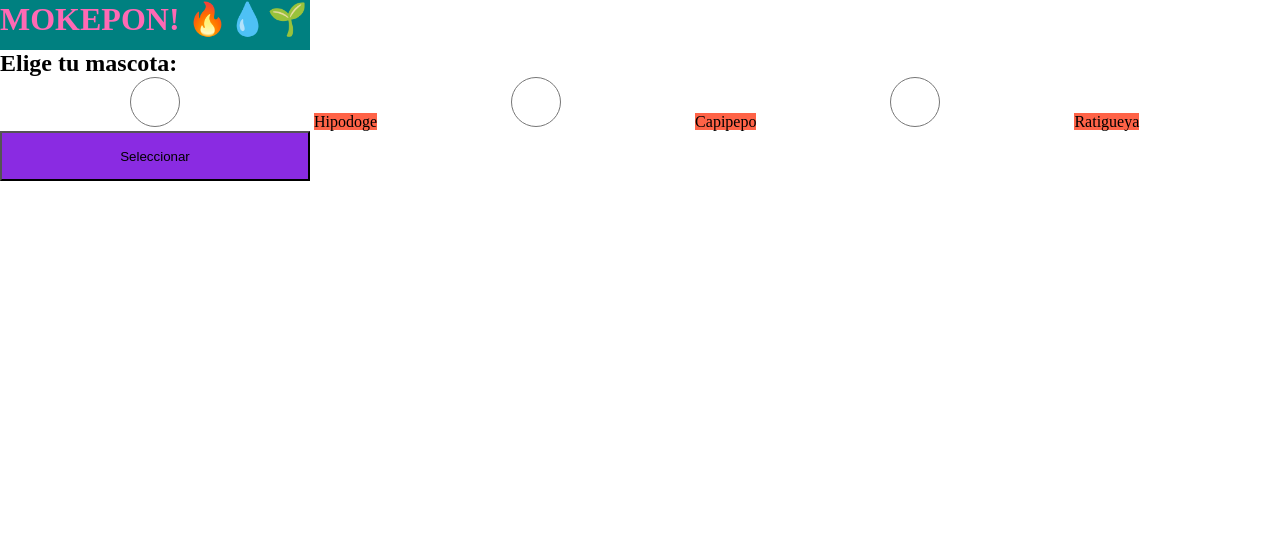
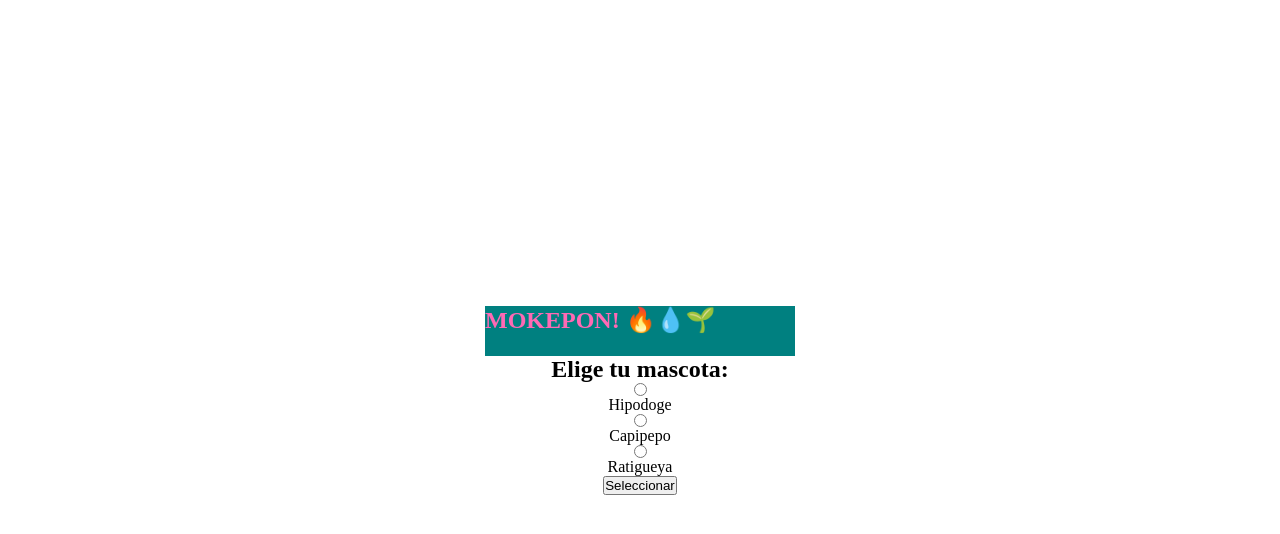
Before and after one commit to tinoco123/Mokepon, a plain HTML site: page index.html in a window 1280 px wide. Drawn offline with Linux system fonts and the light colour scheme.

Commit message:
Introduccion flex

```diff
--- a/index.html
+++ b/index.html
@@ -9,9 +9,9 @@
     <link rel="stylesheet" href="./style.css">
 </head>
 <body>
-    <h1 class="titulo">MOKEPON! 🔥💧🌱</h1>
+    <section id="seleccionar-mascota">
+        <h1 class="titulo">MOKEPON! 🔥💧🌱</h1>
 
-    <section id="seleccionar-mascota">
         <h2>Elige tu mascota:</h2>
 
         <input type="radio" name="mascota" id="hipodoge"/>
@@ -31,6 +31,8 @@
     </section>
 
     <section id="seleccionar-ataque">
+        <h1 class="titulo">MOKEPON! 🔥💧🌱</h1>
+
         <h2>Elige tu ataque:</h2>
         <p>Tu mascota <span id="mascota-jugador"></span> tiene <span id="vidas-jugador">3</span> vidas</p>
         <p>La mascota <span id="mascota-enemigo"></span> del enemigo tiene <span id="vidas-enemigo">3</span> vidas</p>
--- a/style.css
+++ b/style.css
@@ -11,22 +11,10 @@
     background-color: teal;
 }
 
-label {
-    /* Los elementos inline no se les puede alterar su ancho y alto por naturaleza */
-    background-color: tomato;
-    width: 310px;
-    height: 50px;
+#seleccionar-mascota{
+    height: 100vh;
+    display: flex;
+    flex-direction: column;
+    justify-content: center;
+    align-items: center;
 }
-
-
-input {
-    background-color: aqua;
-    width: 310px;
-    height: 50px;
-}
-
-button {
-    background-color: blueviolet;
-    width: 310px;
-    height: 50px;
-}
```
